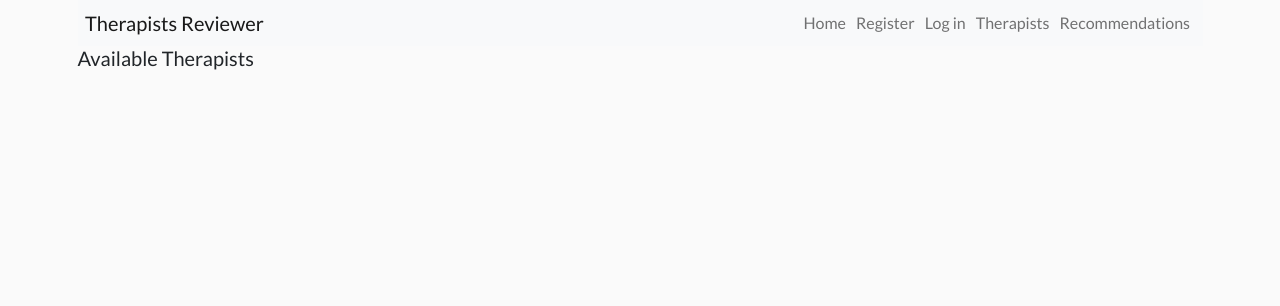
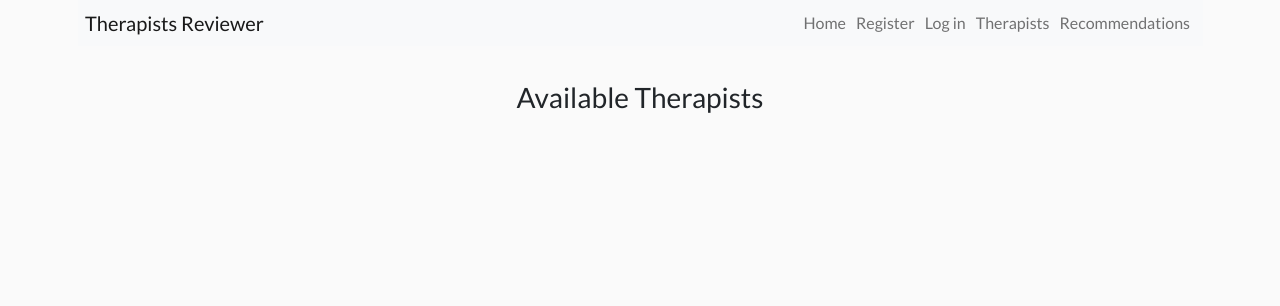
Before and after one commit to bartosz-makowski/therapists-reviewer, a Flask app: page /get_therapists in a window 1280 px wide. Shown: the top 306 px of the page. Run offline with Flask 2, Linux system fonts and the light colour scheme; data that the repository does not hold is empty; some libraries are stand-ins or nearby versions.

Commit message:
removed container div from therapists.html and home.html

```diff
--- a/static/css/style.css
+++ b/static/css/style.css
@@ -26,7 +26,14 @@ body {
     width: 100%;
 }
 
+
 /* therapists */
+
+#therapists-h {
+    font-size: 2.8rem;
+    text-align: center;
+    margin-top: 35px;
+}
 
 .therapist-card {
     font-size: 2rem;
--- a/templates/pages/home.html
+++ b/templates/pages/home.html
@@ -1,11 +1,9 @@
 {% extends 'layout/base.html' %}
 {% block content %}
-<div class="container-fluid">
     {% include 'components/navbar.html' %}
     <div class="row">
         <div class="col-12 justify-content-center">
             <img src="/static/images/hero-image.png" id="hero-image" alt="hero image">
         </div>
     </div>
-</div>
 {% endblock %}
--- a/templates/pages/therapists.html
+++ b/templates/pages/therapists.html
@@ -1,20 +1,18 @@
 {% extends 'layout/base.html' %}
 {% block content %}
 {% include 'components/navbar.html' %}
-    <h2>Available Therapists</h2>
-    <div class="container" id="therapists-container">
+    <h2 id="therapists-h">Available Therapists</h2>
         {% for therapist in therapists %}
         <div class="row">
             <div class="col-12 therapist-card">
                 First Name: <strong>{{ therapist.first_name.capitalize() }}</strong> <br>
                 Second Name: <strong>{{ therapist.last_name.capitalize() }}</strong> <br>
                 Email: <strong>{{ therapist.email }}</strong> <br>
-                Webpage: <strong>{{ therapist.webpage }}</strong> <br>
+                Webpage: <strong><a href="#">{{ therapist.webpage }}</a></strong> <br>
                 Main Therapy: <strong>{{ therapist.main_therapy.capitalize() }}</strong> <br>
                 Other Therapies: <strong>{{ therapist.other_therapies.capitalize() }}</strong> <br>
                 Location: <strong>{{ therapist.location.capitalize() }}</strong> <br>
             </div>
         </div>
         {% endfor %}
-    </div>
 {% endblock %}
```
